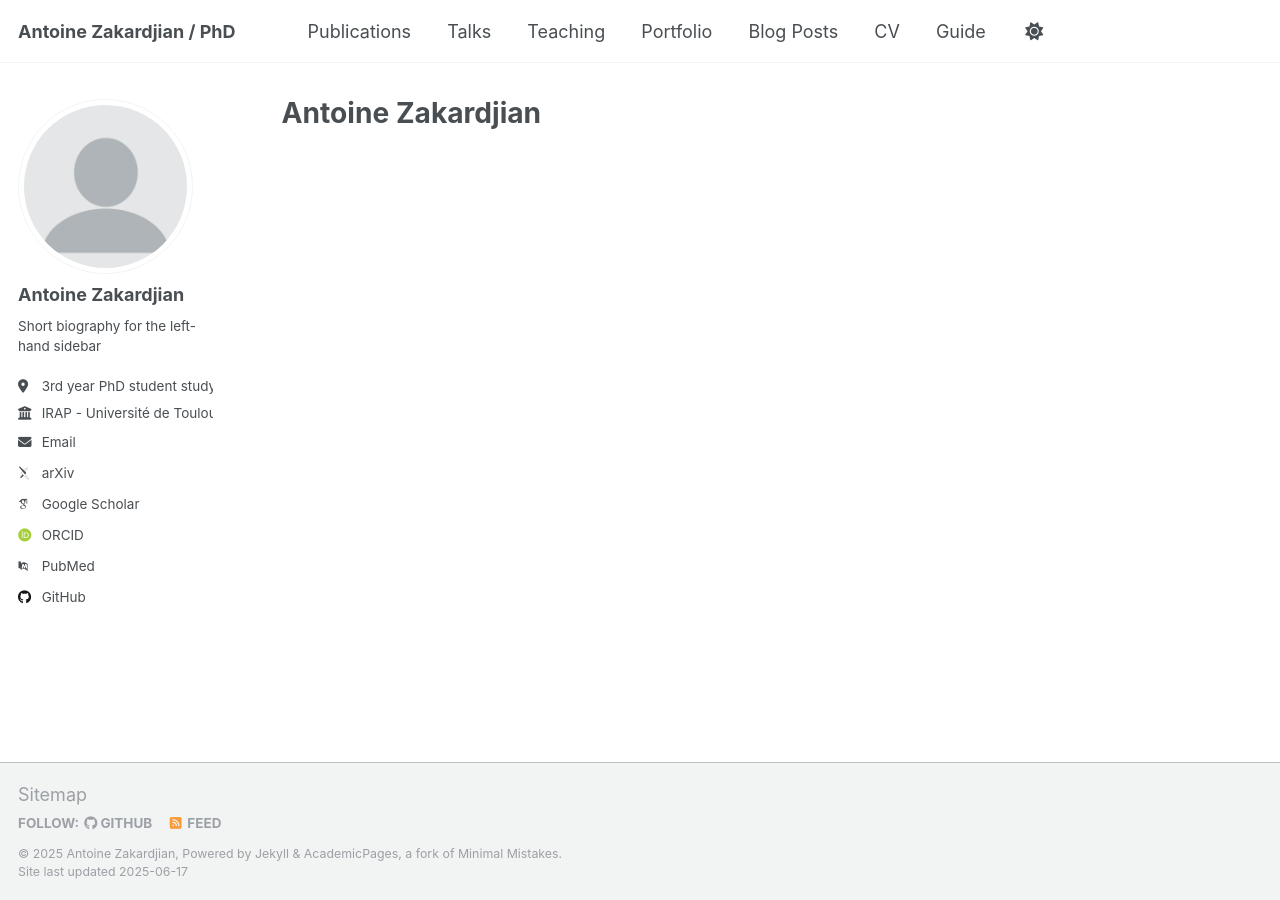
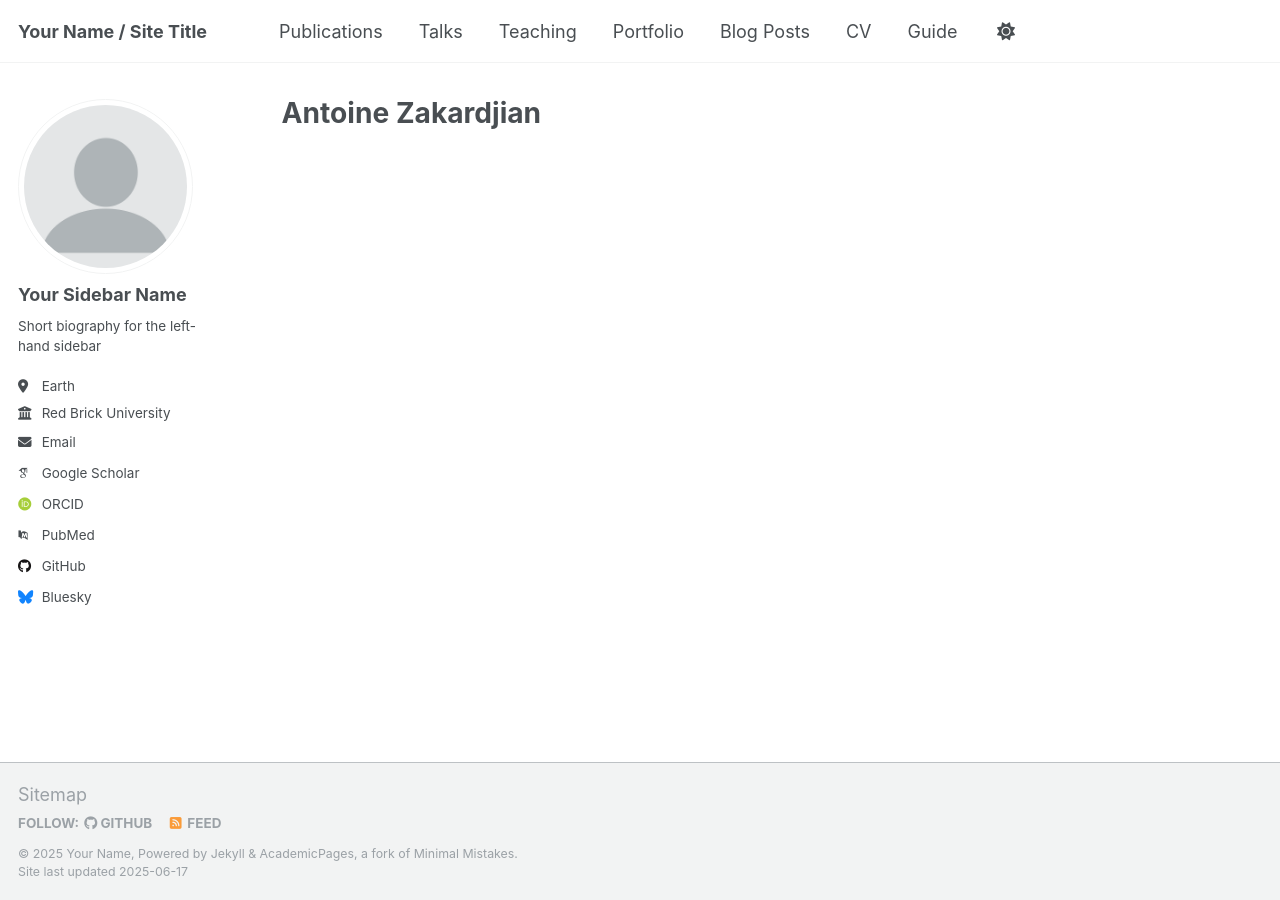
Before and after one commit to AntoineZak7/AntoineZakardjianWebpage, a Jekyll site: the page built from _pages/about.md, in a window 1280 px wide. Built offline with Jekyll 4.4.1, drawn with Linux system fonts in a browser that asks for light colours; some web fonts are replaced.

Commit message:
Update _config.yml

```diff
--- a/_config.yml
+++ b/_config.yml
@@ -9,11 +9,11 @@
 # Basic Site Settings
 locale                   : "en-US"
 site_theme               : "default"
-title                    : "Antoine Zakardjian / PhD"
+title                    : "Your Name / Site Title"
 title_separator          : "-"
-name                     : &name "Antoine Zakardjian"
-description              : &description "3rd year PhD student at Institut de Recherche en Astrophysique et Planétologie (IRAP)"
-url                      : https://AntoineZakardjianWebpage.github.io # the base hostname & protocol for your site e.g. "https://[your GitHub username].github.io" or if you already have some other page hosted on Github then use "https://[your GitHub username].github.io/[Your Repo Name]"
+name                     : &name "Your Name"
+description              : &description "personal description"
+url                      : https://academicpages.github.io # the base hostname & protocol for your site e.g. "https://[your GitHub username].github.io" or if you already have some other page hosted on Github then use "https://[your GitHub username].github.io/[Your Repo Name]"
 baseurl                  : "" # the subpath of your site, e.g. "/blog"
 repository               : "academicpages/academicpages.github.io"
 
@@ -23,24 +23,58 @@ repository               : "academicpages/academicpages.github.io"
 author:
   # Biographic information
   avatar           : "profile.png"
-  name             : "Antoine Zakardjian"
+  name             : "Your Sidebar Name"
   pronouns         : # example: "she/her"
   bio              : "Short biography for the left-hand sidebar"
-  location         : "3rd year PhD student studying dense gas tracers and star formation accross nearby galaxies"
-  employer         : "IRAP - Université de Toulouse"
+  location         : "Earth"
+  employer         : "Red Brick University"
   uri              : # URL
-  email            : "antoine.zakardjian@irap.omp.eu"
+  email            : "none@example.org"
 
   # Academic websites
-  arxiv            : "https://arxiv.org/search/?searchtype=author&query=Zakardjian%2C+A"
-  googlescholar    : "https://scholar.google.com/citations?user=mAC9IdwAAAAJ&hl=fr&oi=ao"
-  orcid            : "https://orcid.org/0000-0002-4240-6012"
+  academia         : # URL
+  arxiv            : # URL - Update with the correct link to your profile
+  googlescholar    : "https://scholar.google.com/citations?user=PS_CX0AAAAAJ"
+  impactstory      : # URL
+  orcid            : "http://orcid.org/yourorcidurl"
+  semantic         : # URL
   pubmed           : "https://www.ncbi.nlm.nih.gov/pubmed/?term=john+snow"
+  researchgate     : # URL
+  scopus           : # URL
 
   # Repositories and software development
+  bitbucket        : # Username - Update with your username on the site
+  codepen          : # Username
+  dribbble         : # Username
   github           : "academicpages"
+  kaggle           : # Username
+  stackoverflow    : # User number or user number and name (i.e., use "1" or "1/jeff-atwood")
 
   # Social media
+  bluesky          : "bsky.app" # Replace this with you Bluesky username
+  facebook         : # Username
+  flickr           : # Username
+  foursquare       : # Username
+  goodreads        : # Username
+  google_plus      : # Username
+  keybase          : # Username
+  instagram        : # Username
+  lastfm           : # Username
+  linkedin         : # Username
+  mastodon         : # URL
+  medium           : # URL
+  pinterest        : # Username
+  soundcloud       : # Username
+  steam            : # Username
+  telegram         : # URL
+  tumblr           : # Username
+  twitter          : # Username for X / Twitter
+  vine             : # Username
+  weibo            : # Username
+  wikipedia        : # Username
+  xing             : # Username
+  youtube          : # Username
+  zhihu            : # Username
 
 # Publication Category - The following the list of publication categories and their headings
 publication_category:
```
